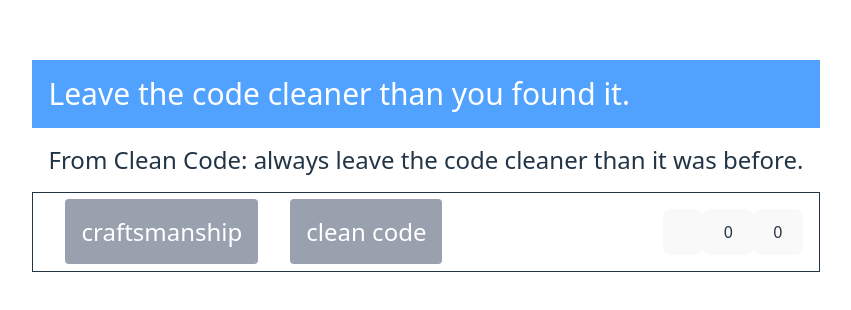
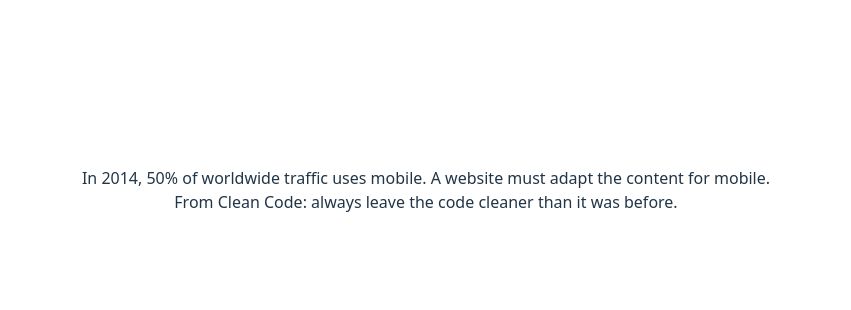
Before and after one commit to NaoufalElmeskini/react-training, a React (Vite) app: page / in a window 1280 px wide. Shown: the part 210-520 px from the top of the page, without its empty margins (214-1065 px from the left). Built offline with nearby package versions, Linux system fonts and the light colour scheme.

Commit message:
import data

```diff
--- a/src/RuleList.jsx
+++ b/src/RuleList.jsx
@@ -1,37 +1,14 @@
-import {FontAwesomeIcon} from "@fortawesome/react-fontawesome";
+import rules from './data.json';
 
-export const RuleList = () => (
-<div>
+export const RuleList = () => {
+    // const rules = ["rule 1", "rule 2", "rule 3"];
 
-    <section className="m-16 mt-4">
-        <header className="bg-blue-400 text-3xl p-4 text-white flex justify-between items-center">
-            Leave the code cleaner than you found it. <i className="fa-chevron-down m-4"/>
-        </header>
-        <p className="p-4 text-2xl">From Clean Code: always leave the code cleaner than it was before.</p>
-        <footer className="p-4 border flex justify-between items-center">
-            <div>
-                <span className="p-4 bg-gray-400 rounded text-white text-2xl mx-4">craftsmanship</span>
-                <span className="p-4 bg-gray-400 rounded text-white text-2xl mx-4">clean code</span>
-            </div>
-            <div className="flex justify-end">
-                <button type="button" className="bg-blue-400 p-4 rounded text-2xl">
-                    <FontAwesomeIcon icon="fa-pencil" className="m-4" />
-                    {/*<i className="fa-pencil"></i>*/}
-                </button>
-                <div className="flex">
-                    <button type="button" className="border p-4" title="+1">
-                        0 <FontAwesomeIcon icon="fa-thumbs-up" className="m-4" />
-
-                        {/*0 <i className="fa-thumbs-up"></i>*/}
-                    </button>
-                    <button type="button" className="border p-4" title="-1">
-                        0 <FontAwesomeIcon icon="fa-thumbs-down" className="m-4" />
-
-                        {/*0 <i className="fa-thumbs-down"></i>*/}
-                    </button>
-                </div>
-            </div>
-        </footer>
-    </section>
-</div>
-)
+    return (
+        <div>
+            {
+                rules.map(rule =>
+                    <div>{rule.description}</div>
+                )}
+        </div>
+    )
+}
--- /dev/null
+++ b/src/data.json
@@ -0,0 +1,32 @@
+[
+    {
+        "id": 1,
+        "title": "If you don't have a mobile website, you don't have a website.",
+        "description": "In 2014, 50% of worldwide traffic uses mobile. A website must adapt the content for mobile.",
+        "likes": 0,
+        "dislikes": 0,
+        "tags": ["ui"]
+    },
+    {
+        "id": 2,
+        "title": "Leave the code cleaner than you found it.",
+        "description": "From Clean Code: always leave the code cleaner than it was before.",
+        "likes": 0,
+        "dislikes": 0,
+        "tags": ["craftsmanship", "clean code"]
+    },
+    {
+        "id": 3,
+        "title": "Never say : \"I've done, it works on my machine !\" #itworksonmymachine",
+        "likes": 0,
+        "dislikes": 0,
+        "tags": []
+    },
+    {
+        "id": 4,
+        "title": "Always use === in JavaScript!",
+        "likes": 0,
+        "dislikes": 0,
+        "tags": ["javascript"]
+    }
+]
```
